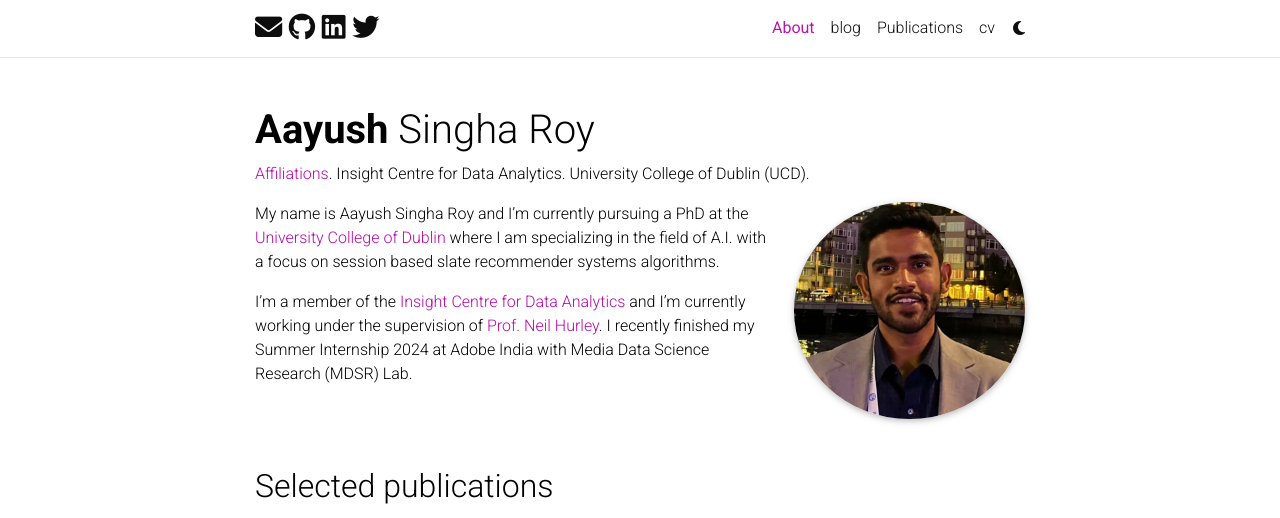
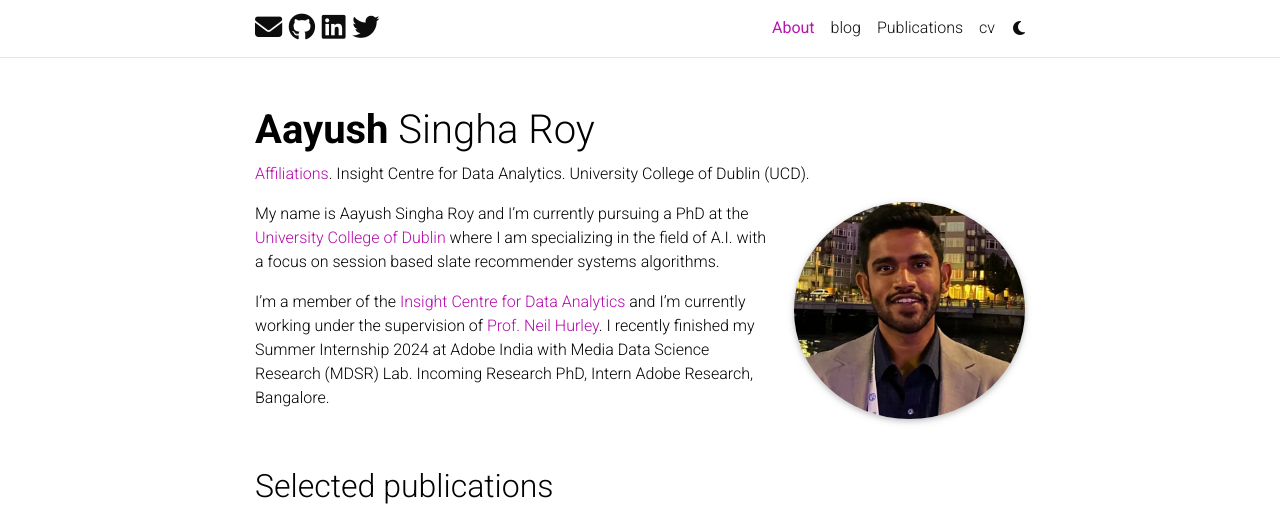
Before and after one commit to Asr419/Asr419.github.io, a Jekyll site: the page built from _pages/about.md, in a window 1280 px wide, cut to the strip 0-518 px from the top of the page. Built offline with Jekyll 4.4.1, drawn with Linux system fonts in a browser that asks for light colours; full-size pictures stand in for the smaller copies a plugin makes; comment, search, counter and statistics services are not loaded; a style sheet for code colours, icons or effects is not loaded.

Commit message:
all updated

```diff
--- a/_pages/about.md
+++ b/_pages/about.md
@@ -22,4 +22,4 @@
 
 My name is Aayush Singha Roy and I'm currently pursuing a PhD at the [University College of Dublin](https://www.ucd.ie/) where I am specializing in the field of A.I. with a focus on session based slate recommender systems algorithms.
 
-I'm a member of the [Insight Centre for Data Analytics](https://www.insight-centre.org/) and I'm currently working under the supervision of  [Prof. Neil Hurley](https://scholar.google.com/citations?user=Xy75cgsW65QC&hl=en&oi=ao). I recently finished my Summer Internship 2024 at Adobe India with Media Data Science Research (MDSR) Lab.
+I'm a member of the [Insight Centre for Data Analytics](https://www.insight-centre.org/) and I'm currently working under the supervision of  [Prof. Neil Hurley](https://scholar.google.com/citations?user=Xy75cgsW65QC&hl=en&oi=ao). I recently finished my Summer Internship 2024 at Adobe India with Media Data Science Research (MDSR) Lab. Incoming Research PhD, Intern Adobe Research, Bangalore.
```
Also changed, not shown: _bibliography/papers.bib (+4 -3 lines), _data/cv.yml (+1 -11 lines).
